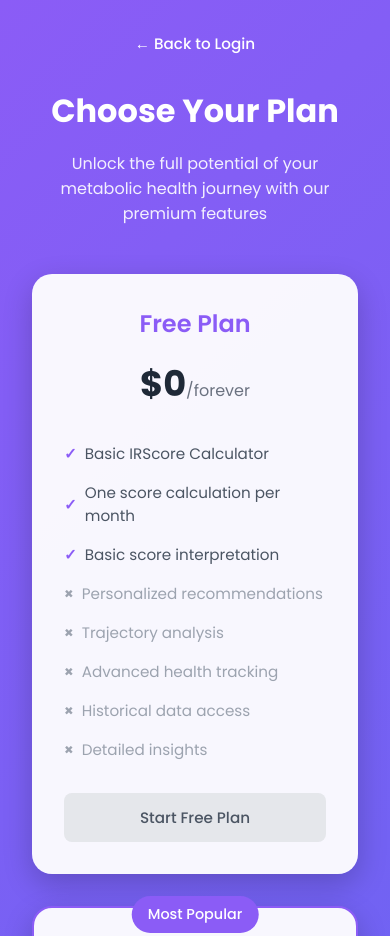
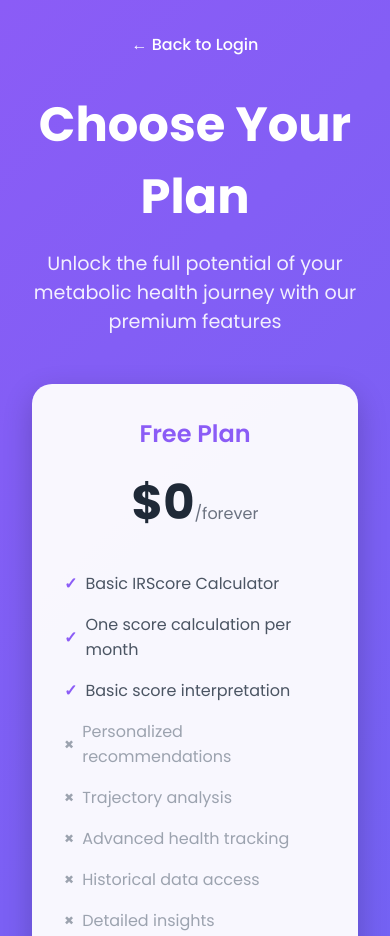
Before and after one commit to 4rjunD/Nexflowwebsfrontend, a plain HTML site: page pricing.html in a window 390 px wide. Shown: the top 936 px of the page. Drawn offline with Linux system fonts and the light colour scheme.

Commit message:
Update pricing.html

```diff
--- a/pricing.html
+++ b/pricing.html
@@ -7,6 +7,7 @@
   window.dataLayer = window.dataLayer || [];
   function gtag(){dataLayer.push(arguments);}
   gtag('js', new Date());
+
   gtag('config', 'G-DX2DMYF5GM');
 </script>
     <meta charset="UTF-8">
@@ -207,33 +208,6 @@
                 justify-content: center;
             }
         }
-
-        @media (max-width: 480px) {
-            .header h1 {
-                font-size: 2rem;
-            }
-
-            .header p {
-                font-size: 1rem;
-            }
-
-            .price {
-                font-size: 2.2rem;
-            }
-
-            .subscribe-button {
-                font-size: 0.95rem;
-                padding: 0.8rem 1.2rem;
-            }
-
-            .features li {
-                font-size: 0.95rem;
-            }
-
-            .back-link {
-                font-size: 0.95rem;
-            }
-        }
     </style>
 </head>
 <body>
@@ -284,7 +258,7 @@
     </div>
 
     <script>
-        // Redirect logged in users
+        // Check if user is already logged in
         if (localStorage.getItem('isLoggedIn') === 'true') {
             window.location.href = 'irscore.html';
         }
```
Lines whose indentation alone changed are shown as unchanged.
